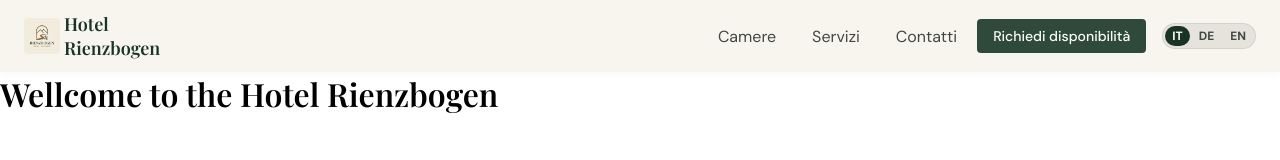
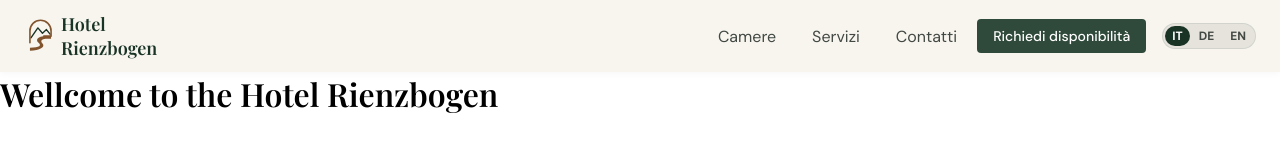
Before and after one commit to AlbFer94/Hotel-Rienzbogen, a React (Vite) app: page / in a window 1280 px wide. Shown: the top 160 px of the page. Built offline with nearby package versions, Linux system fonts and the light colour scheme.

Commit message:
Creazione del componente per l'SVG del Logo per l'hotel. Implementato CSS dedicato allo specifico componente.

```diff
--- a/src/components/AppNavbar.jsx
+++ b/src/components/AppNavbar.jsx
@@ -1,5 +1,6 @@
 import { useState } from "react";
 import { NavLink } from "react-router";
+import LogoSymbol from "./LogoSymbol";
 
 function AppNavbar() {
     const [isOpen, setIsOpen] = useState(false);
@@ -14,7 +15,7 @@ function AppNavbar() {
     return (
         <header className="topnav">
             <NavLink to="/" className="hotel-name" end onClick={closeMenu}>
-                <img src="/hotel-rienzbogen-logo.jpg" alt="Hotel Rienzbogen Logo" className="nav-logo" />
+                <LogoSymbol height={38} />
                 <span>Hotel <br></br> Rienzbogen</span>
             </NavLink>
 
--- /dev/null
+++ b/src/components/LogoSymbol.css
@@ -0,0 +1,26 @@
+/* src/components/LogoSymbol/LogoSymbol.css */
+.logo-symbol {
+    --logo-wood: var(--color-accent);
+    /* legno: arco e fiume */
+    --logo-green: var(--color-primary);
+    /* verde: montagne e rametto */
+    display: block;
+    flex-shrink: 0;
+}
+
+.logo-symbol--inverse {
+    --logo-wood: var(--color-accent-soft);
+    --logo-green: var(--color-bg);
+}
+
+.logo-symbol__wood-line {
+    stroke: var(--logo-wood);
+}
+
+.logo-symbol__wood-fill {
+    fill: var(--logo-wood);
+}
+
+.logo-symbol__green-line {
+    stroke: var(--logo-green);
+}
--- /dev/null
+++ b/src/components/LogoSymbol.jsx
@@ -0,0 +1,61 @@
+// src/components/LogoSymbol.jsx
+import './LogoSymbol.css';
+
+/**
+ * Simbolo del brand Hotel Rienzbogen:
+ * - Arco alpino (Bogen) in legno di cirmolo (--color-accent)
+ * - Vette dolomitiche di Valdaora in verde bosco (--color-primary)
+ * - Ansa fluida del fiume Rienza (Rienz)
+ *
+ * Supporta la variante "inverse" per sfondi scuri (footer / hero).
+ */
+export default function LogoSymbol({ variant = 'default', height = 44, className = '' }) {
+    const width = Math.round((height * 100) / 115);
+
+    return (
+        <svg
+            className={`logo-symbol logo-symbol--${variant} ${className}`.trim()}
+            viewBox="0 0 100 115"
+            height={height}
+            width={width}
+            fill="none"
+            aria-hidden="true"
+            focusable="false"
+        >
+            {/* Vette montuose alpine in verde bosco (#193325 / --logo-green) */}
+            <polyline
+                className="logo-symbol__green-line"
+                points="21,63 42,33 56,49 68,38 79,52"
+                fill="none"
+                strokeWidth="4.2"
+                strokeLinecap="round"
+                strokeLinejoin="round"
+            />
+
+            {/* Arco alpino in legno di cirmolo (#81542e / --logo-wood) */}
+            <path
+                className="logo-symbol__wood-line"
+                d="M 18,78 V 42 A 32,32 0 0 1 82,42 V 58 H 60"
+                fill="none"
+                strokeWidth="4.8"
+                strokeLinecap="round"
+                strokeLinejoin="round"
+            />
+
+            {/* Ansa fluida del fiume Rienza (Rienz) in legno di cirmolo */}
+            <path
+                className="logo-symbol__wood-fill"
+                d="M 60,58
+                   C 42,58 34,70 44,78
+                   C 54,86 48,93 18,93
+                   L 18,102
+                   C 48,102 66,90 56,80
+                   C 48,72 54,66 72,66
+                   L 82,66
+                   V 58
+                   H 60
+                   Z"
+            />
+        </svg>
+    );
+}
```
Also changed, not shown: public/favicon.svg, public/logo-icon.svg.
